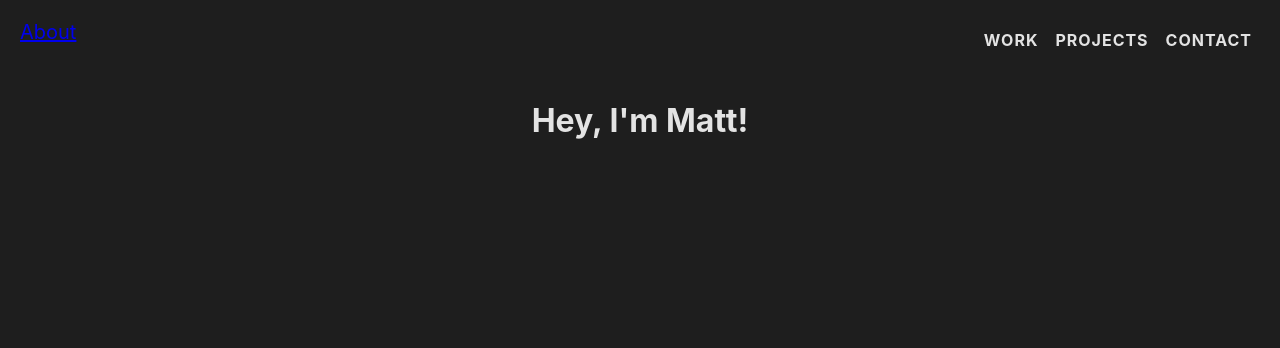
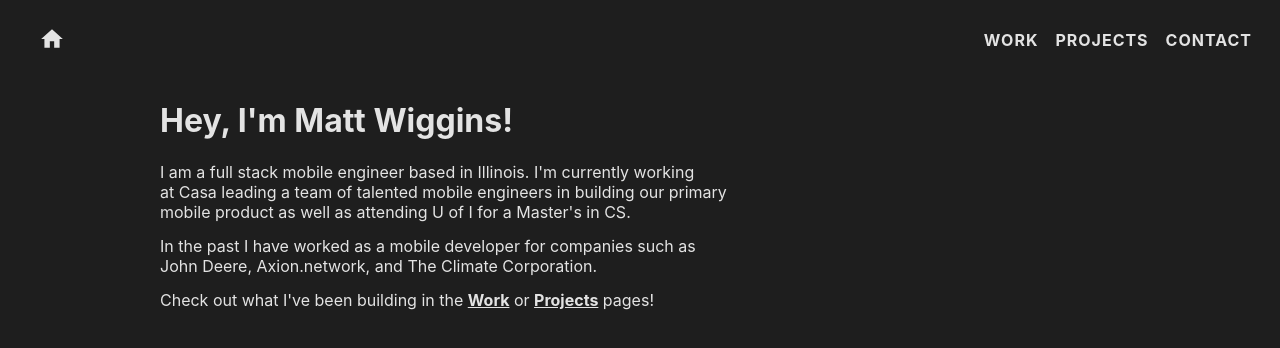
Before and after one commit to mwigginsdev/portfolio-website, a React (Create React App) app: page / in a window 1280 px wide. Shown: the top 348 px of the page. Built offline with nearby package versions, Linux system fonts and the light colour scheme.

Commit message:
Clean up additional pages and add some links

```diff
--- a/src/App.css
+++ b/src/App.css
@@ -2,6 +2,7 @@
   text-align: center;
   background-color: #1E1E1E;
   min-height: 100vh;
+  padding-left: 20vh;
 }
 
 .App-logo {
@@ -24,7 +25,8 @@
 }
 
 .Text-default {
-  color: #E3E3E3
+  color: #E3E3E3;
+  text-align: left;
 }
 
 @keyframes App-logo-spin {
@@ -36,6 +38,7 @@
   }
 }
 
-.Button-topnav {
-  text: #E3E3E3;
+.Link-default {
+  color: #E3E3E3;
+  font-weight: bold;
 }
--- a/src/pages/About.js
+++ b/src/pages/About.js
@@ -2,7 +2,26 @@ export default function About() {
     return (
       <div className="App">
         <header className="App-header"/>
-        <h1 class="Text-default">Hey, I'm Matt!</h1>
+        <h1 class="Text-default">Hey, I'm Matt Wiggins!</h1>
+        <body class="Text-default">
+          I am a full stack mobile engineer based in Illinois. I'm currently working
+        </body>
+        <body class="Text-default">
+        at Casa leading a team of talented mobile engineers in building our primary
+        </body>
+        <body class="Text-default">
+          mobile product as well as attending U of I for a Master's in CS.
+        </body>
+        <body class="Text-default" style={{ marginTop: 14 }}>
+          In the past I have worked as a mobile developer for companies such as
+        </body>
+        <body class="Text-default">
+          John Deere, Axion.network, and The Climate Corporation.
+        </body>
+
+        <body class="Text-default" style={{ marginTop: 14 }}>
+          Check out what I've been building in the <a class="Link-default" href="https://www.wiggins.dev/work">Work</a> or <a class="Link-default" href="https://www.wiggins.dev/projects">Projects</a> pages!
+        </body>
       </div>
     );
   }
--- a/src/pages/Contact.js
+++ b/src/pages/Contact.js
@@ -1,8 +1,17 @@
 export default function Contact() {
-    return (
-      <div className="App">
-        <header className="App-header"/>
-        <h1>Hey, I'm Matt!</h1>
+  return (
+    <div className="App">
+      <header className="App-header"/>
+      <h1 class="Text-default">Get in touch</h1>
+      <body class="Text-default">
+        If you want to say hi or collaborate feel free to reach out!
+      </body>
+      <body class="Text-default">
+      The best ways to contact me are via LinkedIn, Twitter, or Nostr.
+      </body>
+      <body class="Text-default" style={{ marginTop: 14 }}>
+        Nostr: npub18hvrtz2v2xds7adczdtk7v4l7z4rg9z6xafpty5md83h2d3964gs6fyyac
+      </body>
       </div>
-    );
-  }
+  );
+}
--- a/src/pages/Layout.js
+++ b/src/pages/Layout.js
@@ -2,13 +2,21 @@ import { Outlet, Link } from "react-router-dom";
 import Stack from '@mui/material/Stack'
 import ButtonGroup from '@mui/material/ButtonGroup'
 import TopNavButton from '../components/TopNavButton';
+import Home from '@mui/icons-material/Home'
 
 export default function Layout() {
     return (
         <>
             <nav class="App-nav">
                 <div class="App-header">
-                    <Link style={{ marginRight: "auto", marginLeft: "20px" }} to="/">About</Link>
+                    <Link style={{ marginRight: "auto", marginLeft: "20px" }} to="/">
+                        <TopNavButton>
+                            <Home sx={{
+                                width: 28,
+                                height: 26
+                            }}/>
+                        </TopNavButton>
+                        </Link>
                     <ButtonGroup style={{ marginLeft: "auto", marginRight: "20px" }} variant="text" aria-label="text button group">
                         <Link to="/work"><TopNavButton>Work</TopNavButton></Link>
                         <Link to="/projects"><TopNavButton>Projects</TopNavButton></Link>
--- a/src/pages/Projects.js
+++ b/src/pages/Projects.js
@@ -2,7 +2,10 @@ export default function Projects() {
     return (
       <div className="App">
         <header className="App-header"/>
-        <h1>Projects</h1>
+        <h1 class="Text-default">Projects</h1>
+        <body class="Text-default">
+          Coming soon!
+        </body>
       </div>
     );
   }
--- a/src/pages/Work.js
+++ b/src/pages/Work.js
@@ -1,21 +1,11 @@
 export default function Work() {
     return (
       <div className="App">
-        <header className="App-header">
-          {/* <img src={logo} className="App-logo" alt="logo" />
-          <p>
-            Edit <code>src/App.js</code> and save to reload.
-          </p>
-          <a
-            className="App-link"
-            href="https://reactjs.org"
-            target="_blank"
-            rel="noopener noreferrer"
-          >
-            Learn React
-          </a> */}
-        </header>
-        <h1>Work!</h1>
+        <header className="App-header"/>
+        <h1 class="Text-default">Work</h1>
+        <body class="Text-default">
+          Coming soon!
+        </body>
       </div>
     );
   }
```
